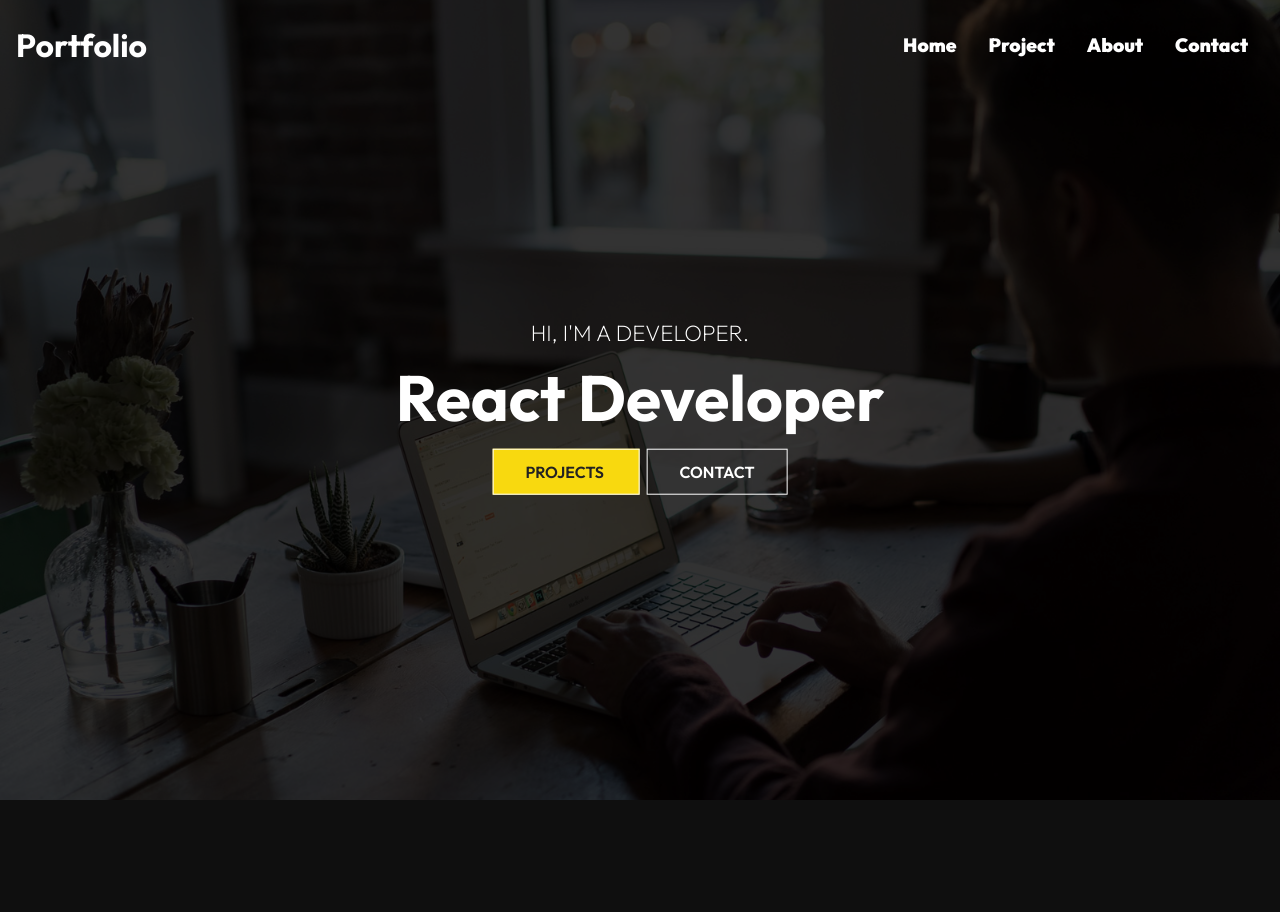
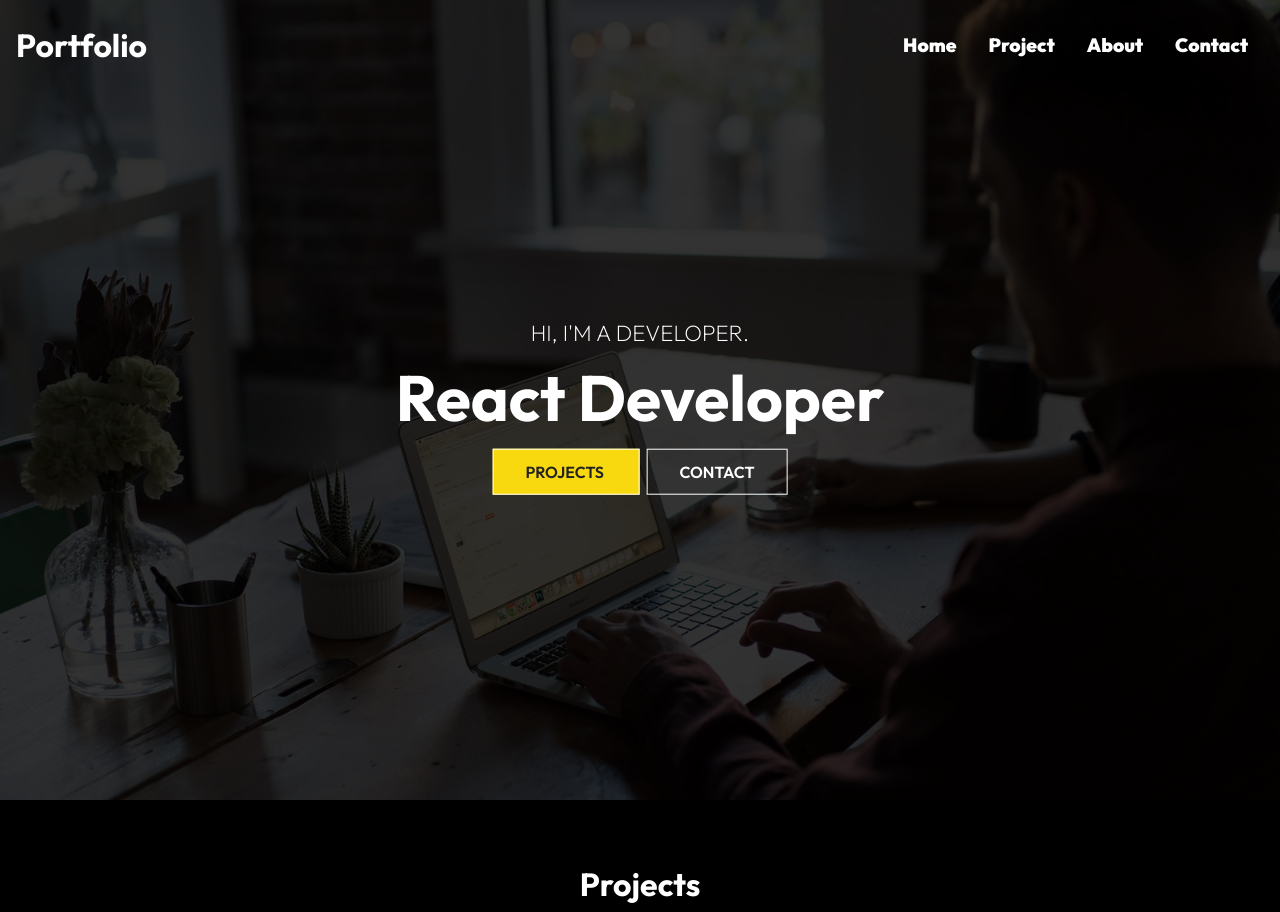
Before and after one commit to DilshanPGN/DilsganPGN.github.io, a React (Vite) app: page / in a window 1280 px wide. Shown: the top 912 px of the page. Built offline with nearby package versions, Linux system fonts and the light colour scheme.

Commit message:
Adding Projects to home

```diff
--- a/src/routes/Home.jsx
+++ b/src/routes/Home.jsx
@@ -2,12 +2,14 @@ import React from 'react'
 import Navbar from '../components/navbar/Navbar'
 import HeroImg from '../components/heroImg/HeroImg'
 import Footer from '../components/footer/Footer'
+import Work from '../components/work/Work.jsx'
 
 const Home = () => {
   return (
     <div>
       <Navbar/>
       <HeroImg/>
+      <Work/>
       <Footer/>
     </div>
   )
```
